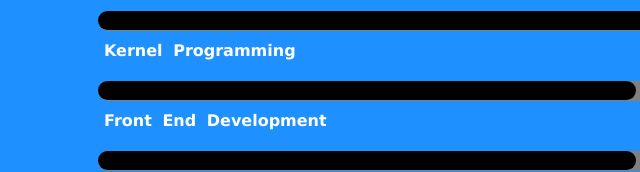
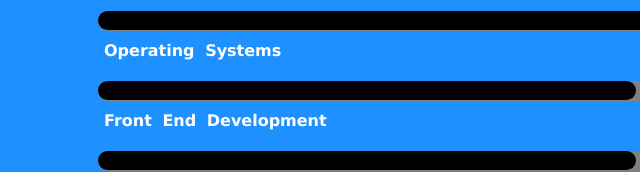
Before and after one commit to abhishekchaturvedi10/Portfolio, a plain HTML site: page skills.html in a window 1280 px wide. Shown: the part 329-501 px from the top of the page, 77-717 px from the left. Drawn offline with Linux system fonts and the light colour scheme.

Commit message:
Update skills.html

```diff
--- a/skills.html
+++ b/skills.html
@@ -19,13 +19,17 @@
     </div>
     <hr />
     <div class="container">
-      <div class="skills dsa"><p class="skill">Data Structures and Algorithm</p></div>
+      <div class="skills dsa">
+        <p class="skill">Data Structures and Algorithm</p>
+      </div>
     </div>
     <div class="container">
-      <div class="skills pl"><p class="skill">Object Oriented Programming</p></div>
+      <div class="skills pl">
+        <p class="skill">Object Oriented Programming</p>
+      </div>
     </div>
     <div class="container">
-      <div class="skills kp"><p class="skill">Kernel Programming</p></div>
+      <div class="skills kp"><p class="skill">Operating Systems</p></div>
     </div>
     <div class="container">
       <div class="skills fed"><p class="skill">Front End Development</p></div>
```
